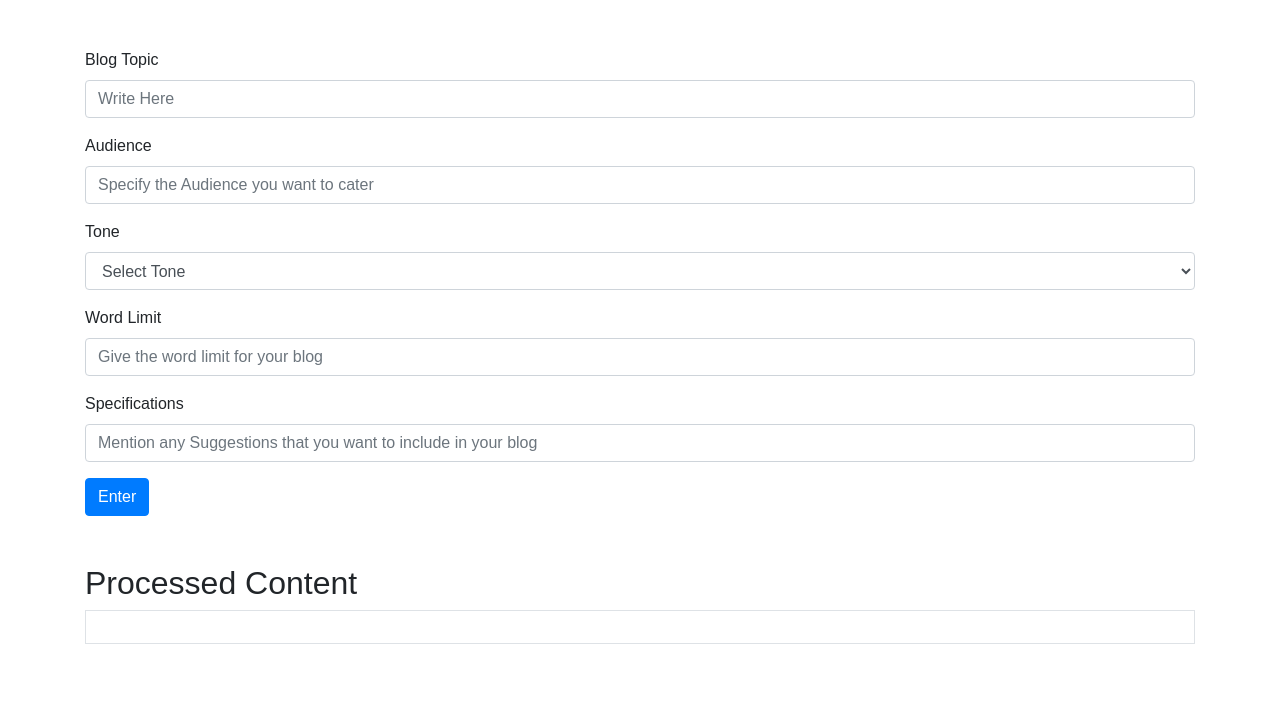
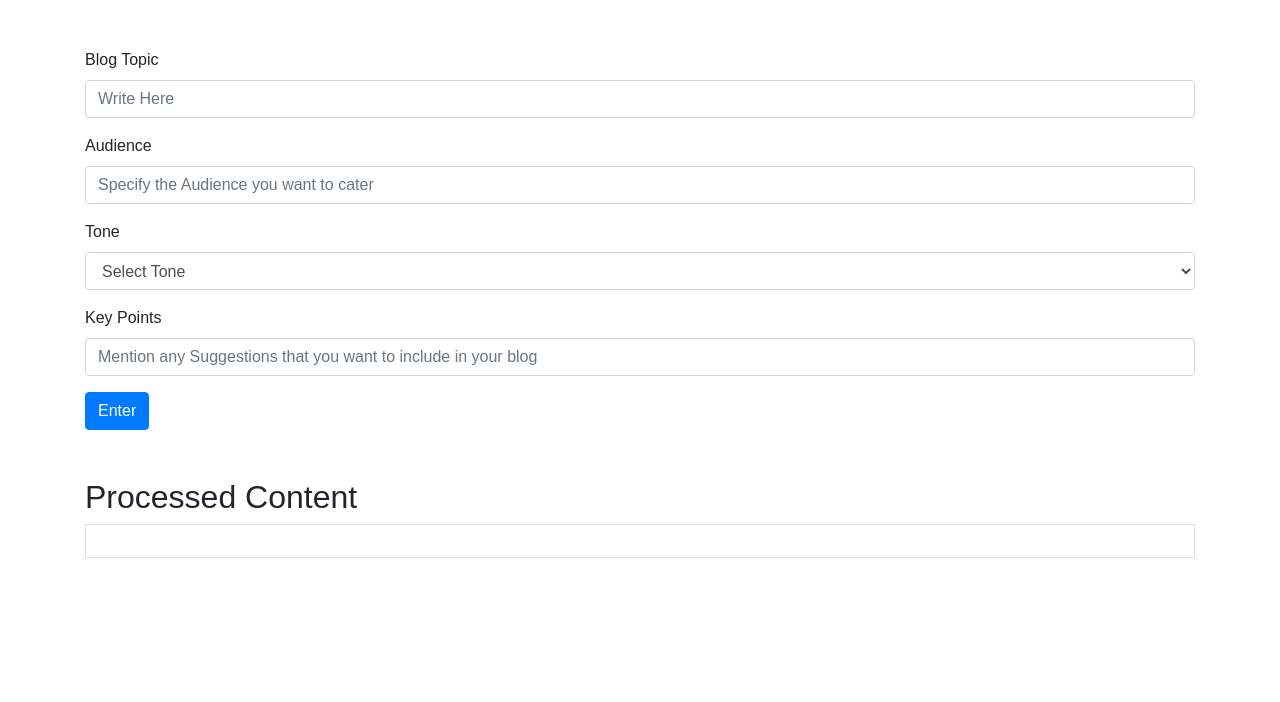
Before and after one commit to Laksii-fr/Blog-Agent, a FastAPI app: page / in a window 1280 px wide. Shown: the top 702 px of the page. Run offline with FastAPI, Linux system fonts and the light colour scheme.

Commit message:
removed word limit

```diff
--- a/main.py
+++ b/main.py
@@ -14,6 +14,8 @@ app = FastAPI()
 
 app.mount("/static", StaticFiles(directory="static"), name="static")
 templates = Jinja2Templates(directory="templates")
+
+word_limit=500
 
 @app.get("/", response_class=HTMLResponse)
 async def read_item(request: Request):
@@ -32,7 +34,6 @@ class ProcessRequest(BaseModel):
     blog_topic: str
     audience: str
     tone: str
-    word_limit: int
     specifications: str
 
 @app.post("/process")
@@ -40,10 +41,9 @@ async def process_input(request: ProcessRequest):
     blog_topic = request.blog_topic
     audience = request.audience
     tone = request.tone
-    word_limit = request.word_limit
     specifications = request.specifications
 
-    logging.info(f"Received blog_topic: {blog_topic}, audience: {audience}, tone:{tone}, word_limit: {word_limit}, specifications: {specifications}")
+    logging.info(f"Received blog_topic: {blog_topic}, audience: {audience}, tone:{tone}, specifications: {specifications}")
 
     try:
         # Call the blog_writer function
--- a/templates/index.html
+++ b/templates/index.html
@@ -62,11 +62,7 @@
                 </select>
             </div>
             <div class="form-group">
-                <label for="wordlimitInput">Word Limit</label>
-                <input type="text" class="form-control" id="wordlimitInput" placeholder="Give the word limit for your blog">
-            </div>
-            <div class="form-group">
-                <label for="specificationsInput">Specifications</label>
+                <label for="specificationsInput">Key Points</label>
                 <input type="text" class="form-control" id="specificationsInput" placeholder="Mention any Suggestions that you want to include in your blog">
             </div>
             <button type="button" class="btn btn-primary" onclick="submitForm()">Enter</button>
@@ -86,8 +82,7 @@
             const blogTopic = document.getElementById('blogTopicInput').value.trim();
             const audience = document.getElementById('audienceInput').value.trim() || 'General audience';
             const tone = document.getElementById('toneInput').value.trim() || 'Neutral';
-            const wordlimit = document.getElementById('wordlimitInput').value.trim() || '500'; // default word limit
-            const specifications = document.getElementById('specificationsInput').value.trim() || 'No specific instructions';
+            const specifications = document.getElementById('specificationsInput').value.trim() || blogTopic;
             const outputContent = document.getElementById('outputContent');
             const errorMessage = document.getElementById('errorMessage');
 
@@ -108,7 +103,7 @@
                     headers: {
                         'Content-Type': 'application/json'
                     },
-                    body: JSON.stringify({ blog_topic: blogTopic, audience: audience, tone: tone, word_limit: wordlimit, specifications: specifications })
+                    body: JSON.stringify({ blog_topic: blogTopic, audience: audience, tone: tone, specifications: specifications })
                 });
 
                 if (!response.ok) {
@@ -124,7 +119,6 @@
                 document.getElementById('blogTopicInput').value = '';
                 document.getElementById('audienceInput').value = '';
                 document.getElementById('toneInput').value = '';
-                document.getElementById('wordlimitInput').value = '';
                 document.getElementById('specificationsInput').value = '';
             } catch (error) {
                 console.error('Error:', error);
```
Also changed, not shown: BlogAgent.py (+4 -3 lines).
